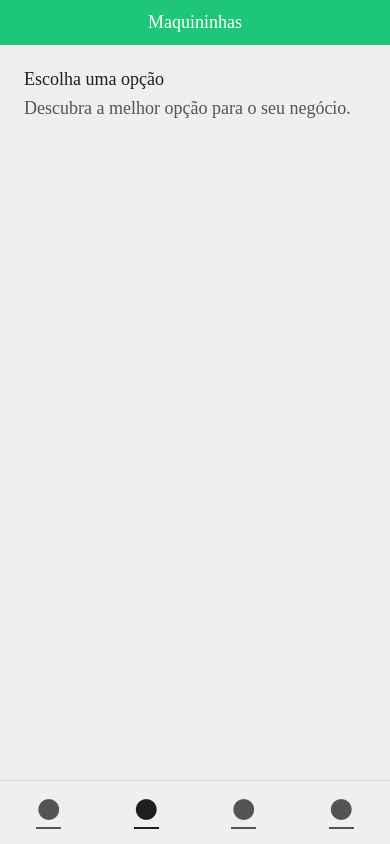
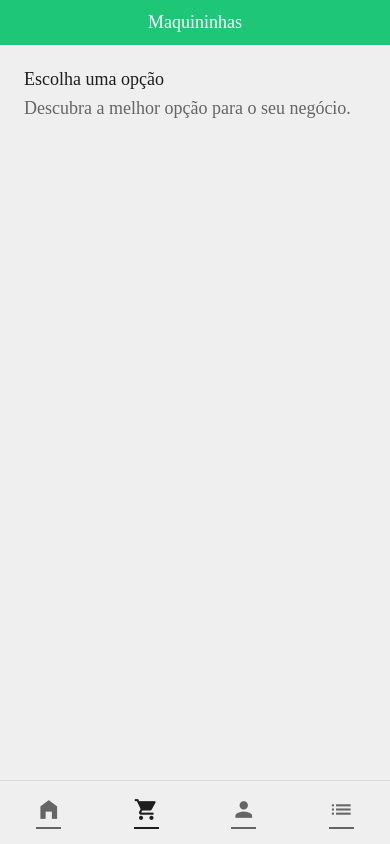
Before and after one commit to davidsonmarra/ton-app, a React Native app: screen / in a window 390 px wide. Built offline with nearby package versions, Linux system fonts and the light colour scheme; no server answers; what miragejs would draw is missing.

Commit message:
chore(style): att colors and icons
att app style changing colors and icons

```diff
--- a/src/global/styles/index.ts
+++ b/src/global/styles/index.ts
@@ -6,7 +6,7 @@ export const theme: DefaultTheme = {
     secondary: '#fff',
     background: '#efefef',
     text: '#1e1e1e',
-    label: '#545454'
+    label: '#656565'
   },
   fonts: {
     primary: {
--- a/src/routes/stacks/tab-bar.routes.tsx
+++ b/src/routes/stacks/tab-bar.routes.tsx
@@ -32,7 +32,7 @@ export const TabBarRoutes = () => {
         options={{
           tabBarIcon: ({ color, size }) => (
             <StyledIconContainer color={color}>
-              <Icon name='circle' color={color} size={size} />
+              <Icon name='home-filled' color={color} size={size} />
             </StyledIconContainer>
           )
         }}
@@ -43,7 +43,7 @@ export const TabBarRoutes = () => {
         options={{
           tabBarIcon: ({ color, size }) => (
             <StyledIconContainer color={color}>
-              <Icon name='circle' color={color} size={size} />
+              <Icon name='shopping-cart' color={color} size={size} />
             </StyledIconContainer>
           )
         }}
@@ -54,7 +54,7 @@ export const TabBarRoutes = () => {
         options={{
           tabBarIcon: ({ color, size }) => (
             <StyledIconContainer color={color}>
-              <Icon name='circle' color={color} size={size} />
+              <Icon name='person' color={color} size={size} />
             </StyledIconContainer>
           )
         }}
@@ -65,7 +65,7 @@ export const TabBarRoutes = () => {
         options={{
           tabBarIcon: ({ color, size }) => (
             <StyledIconContainer color={color}>
-              <Icon name='circle' color={color} size={size} />
+              <Icon name='list' color={color} size={size} />
             </StyledIconContainer>
           )
         }}
```
